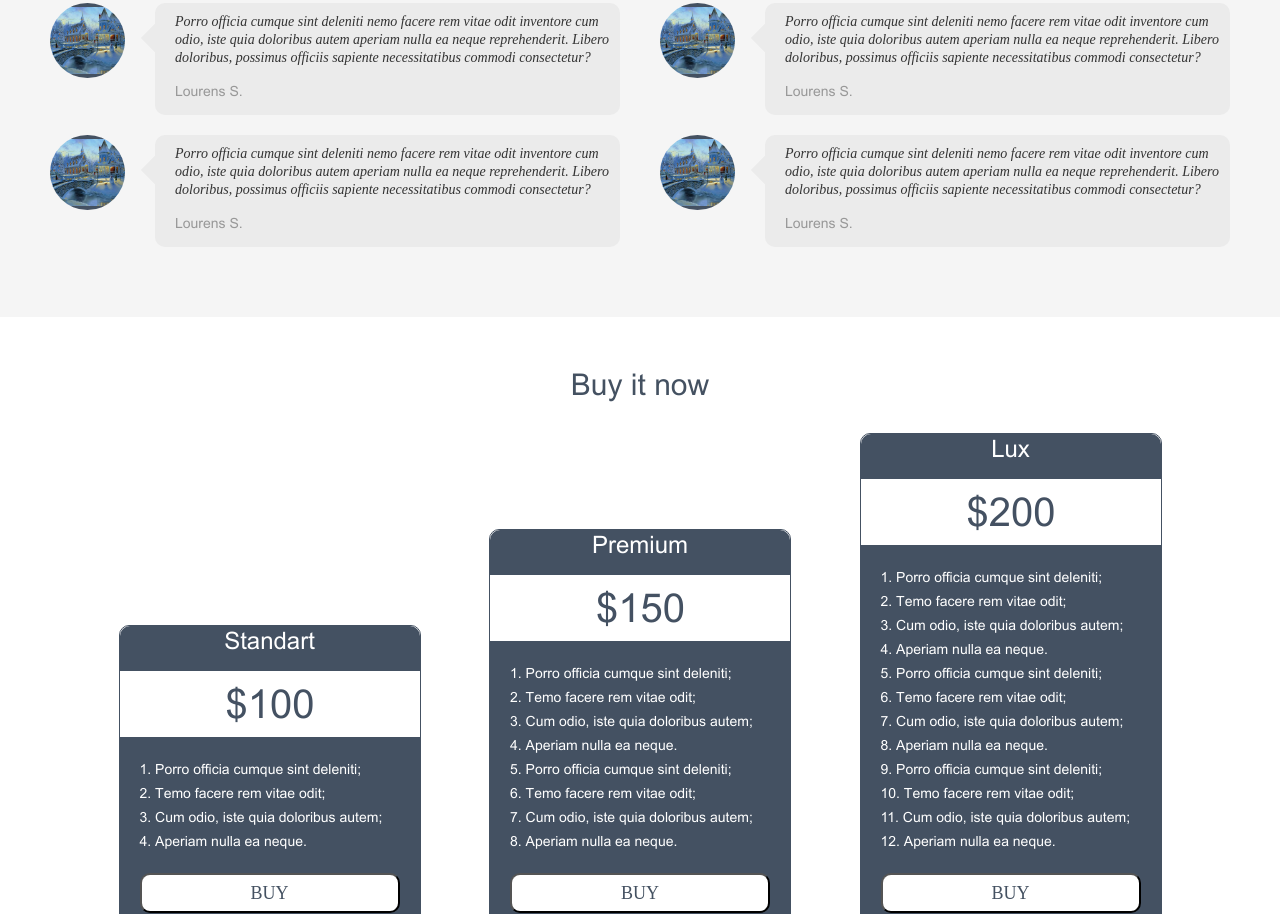
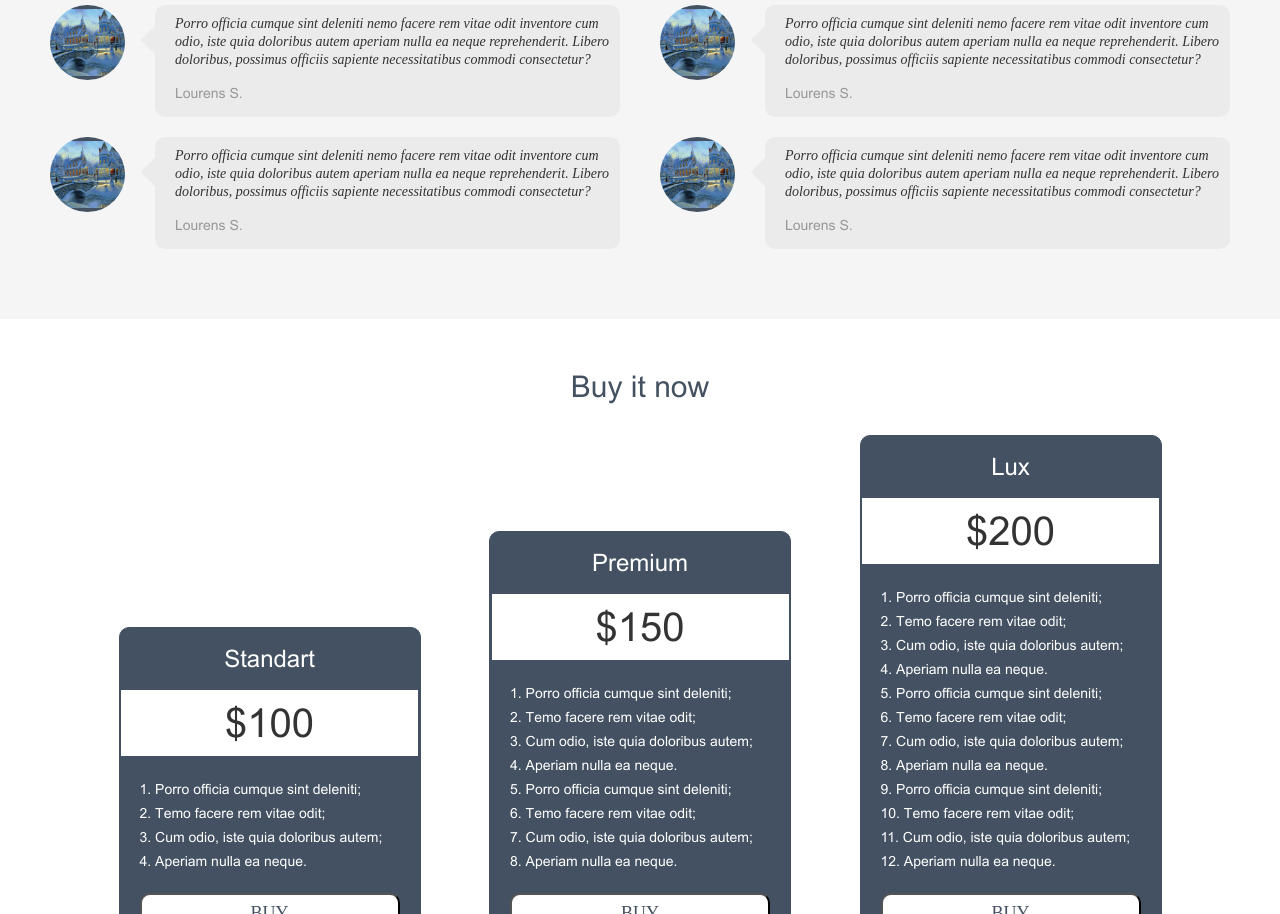
Before and after one commit to OlgaZaglavnova/HTML5-CSS3, a plain HTML site: page index.html in a window 1280 px wide. Shown: the part 1886-2800 px from the top of the page. Drawn offline with Linux system fonts and the light colour scheme.

Commit message:
исправлены ошибки, выданные валидатором: 1) исправила section без заголовков (в buyItnow-block заголовки были обернуты div-ом, убрала, а в buyItNow-main пришлось заменить section на div, т.к.там нет заголовка) 2) убрала устаревший параметр frameborder для iframe 3) валидатор ругался на <html lang="en">, пришлось заменить его на <html lang="zxx">

```diff
--- a/index.html
+++ b/index.html
@@ -1,5 +1,5 @@
 <!DOCTYPE html>
-<html lang="en">
+<html lang="zxx">
 <head>
     <meta charset="UTF-8">
     <title>2 курс 1 урок</title>
@@ -32,7 +32,7 @@
        <div class="header-right">
           <!--<video src="#" class="video-bck"></video>-->
 
-           <iframe class="video-bck" src="https://www.youtube.com/embed/wsAkMd8qsL4" frameborder="0" allow="accelerometer; autoplay; encrypted-media; gyroscope; picture-in-picture" allowfullscreen></iframe>
+           <iframe class="video-bck" src="https://www.youtube.com/embed/wsAkMd8qsL4" allow="accelerometer; autoplay; encrypted-media; gyroscope; picture-in-picture" allowfullscreen></iframe>
 
        </div>
    </section>
@@ -139,12 +139,10 @@
     </section>
     <section class="buyItNow padding-all clear-fix">
         <h3 class="h3-center">Buy it now</h3>
-        <section class="buyItNow-main">
+        <div class="buyItNow-main">
            <!--STANDART-->
-            <section class="buyItnow-block buyItnow-standart">
-               <div class="buyItNow-head">
-                    <h4 class="buyItNow-h4">Standart</h4>
-                </div>
+            <section class="buyItnow-block">
+                <h4 class="buyItNow-h4">Standart</h4>
                  <div class="buyItNow-price">
                     <p>$100</p>
                 </div>
@@ -159,10 +157,8 @@
                 </div>
             </section>
             <!--PREMIUM-->
-            <section class="buyItnow-block buyItnow-standart">
-               <div class="buyItNow-head">
-                    <h4 class="buyItNow-h4">Premium</h4>
-                </div>
+            <section class="buyItnow-block">
+                 <h4 class="buyItNow-h4">Premium</h4>
                  <div class="buyItNow-price">
                     <p>$150</p>
                 </div>
@@ -181,10 +177,8 @@
                 </div>
             </section>
             <!--LUX-->
-            <section class="buyItnow-block buyItnow-standart">
-               <div class="buyItNow-head">
-                    <h4 class="buyItNow-h4">Lux</h4>
-                </div>
+            <section class="buyItnow-block">
+                 <h4 class="buyItNow-h4">Lux</h4>
                  <div class="buyItNow-price">
                     <p>$200</p>
                 </div>
@@ -206,7 +200,7 @@
                     <button class="buyItNow-button">Buy</button>
                 </div>
             </section>
-        </section>
+        </div>
     </section>
     </main>
     <footer class="contacts padding-all clear-fix">
@@ -231,7 +225,7 @@
   			<div class="socialnet">
   				<a href="https://twitter.com/" target="_blank"><div class="socneticon"><i class="fab fa-twitter"></i></div></a>
   				<a href="https://www.facebook.com/" target="_blank"><div class="socneticon"><i class="fab fa-facebook-f"></i></div></a>
-  				<a href="#"><div class="socneticon" target="_blank"><i class="fab fa-linkedin-in"></i></div></a>
+  				<a href="#" target="_blank"><div class="socneticon"><i class="fab fa-linkedin-in"></i></div></a>
   				<a href="https://www.google.com" target="_blank"><div class="socneticon google"><i class="fab"></i></div></a>
   				<a href="https://www.youtube.com/" target="_blank"><div class="socneticon youtube"><i class="fab"></i></div></a>
   			</div>
--- a/style.less
+++ b/style.less
@@ -232,31 +232,25 @@ header{
 .buyItnow-block{
     border: 1px solid #445162;
     width: 300px;
+	background-color: #445162;
     border-radius: @border-radius;
 	text-align: center;
-}
-.buyItnow-standart{
-}
-.buyItNow-head{
-    height: 17%;
-    background-color: #445162;
-	border-top-left-radius: @border-radius;
-	border-top-right-radius: @border-radius;
-    color: #ffffff;
-	display: flex;
-	justify-content:center;
+	padding-top: 16px;
 }
 .buyItNow-h4{
 	color: #ffffff;
 }
 .buyItNow-price{
 	height: 24%;
-	display: block;
-	padding: 18px 106px;
+	width: 100% - 1px;
+	display: inline-block;
+	padding: 18px 0px;
 	vertical-align: middle;
+	background-color: #ffffff;
+	color: #445162;
+	border: 1px solid #445162;
 }
 .buyItNow-price p{
-	color: #445162;
 	font-family: "Arial MT";
 	font-size: 40px;
 	font-weight: 400;
```
Also changed, not shown: style.css.
